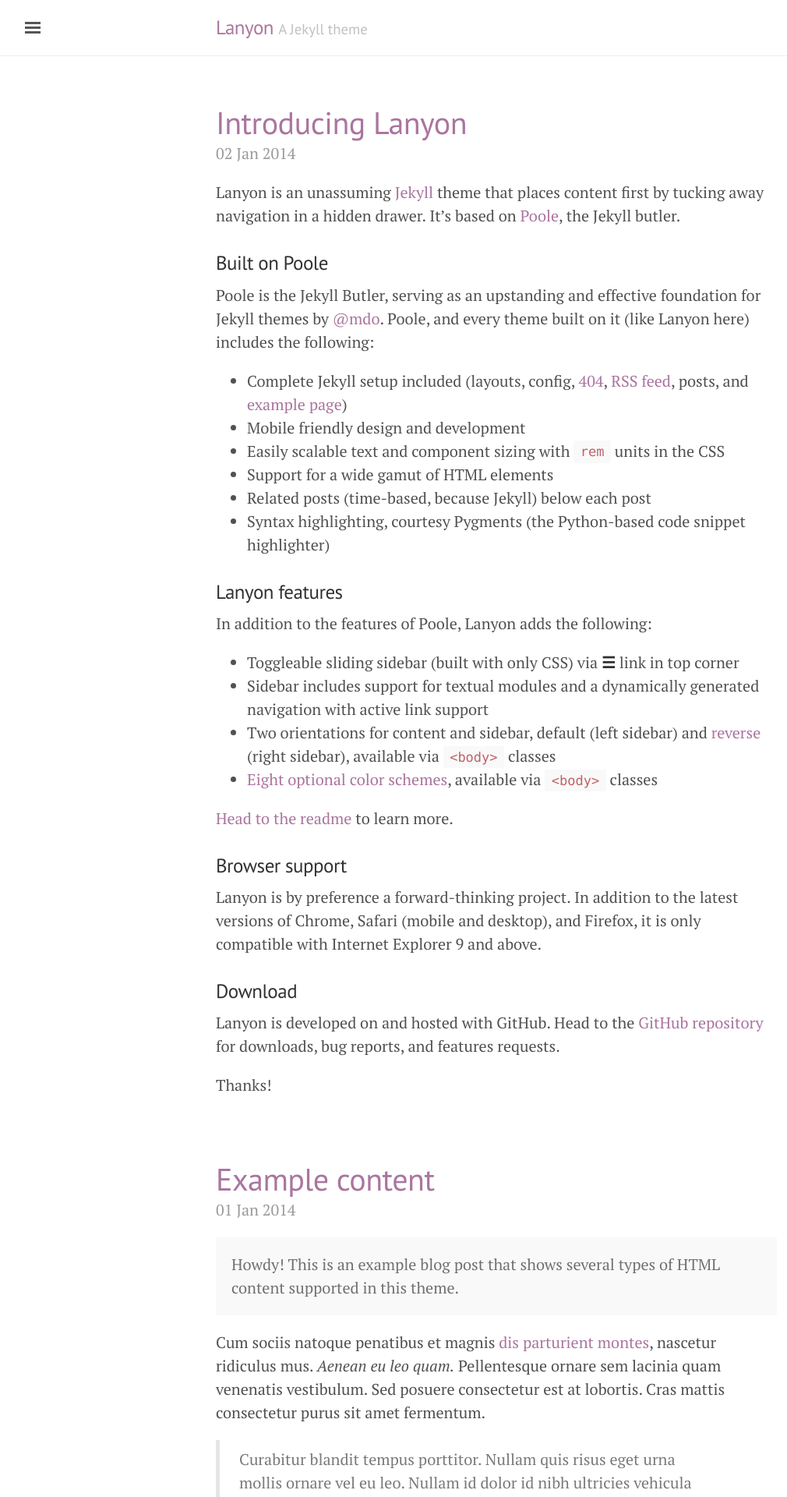
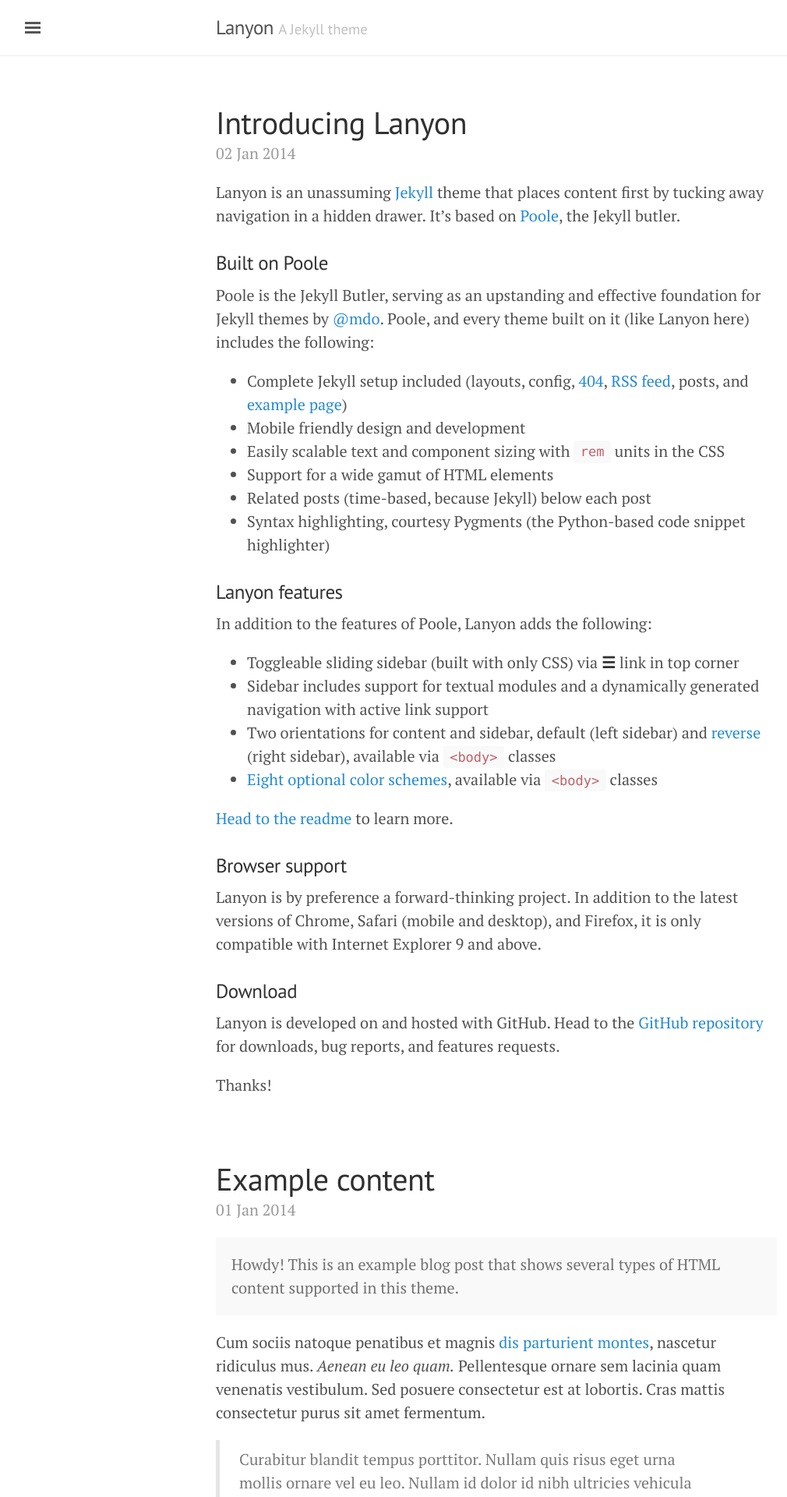
Before and after one commit to monicagerber/monicagerber.github.io, a Jekyll site: the page built from index.html, in a window 1280 px wide. Shown: the top 1920 px of the page at 78% size, without its empty margins (3-1013 px from the left). Built offline with Jekyll 4.4.1, drawn with Linux system fonts in a browser that asks for light colours; the list of posts is cut into pages by our own code.

Commit message:
Update default.html

```diff
--- a/_layouts/default.html
+++ b/_layouts/default.html
@@ -3,7 +3,7 @@
 
   {% include head.html %}
 
-  <body class="theme-base-0e">
+  <body class=".theme-base-0e">
 
     {% include sidebar.html %}
 
```
